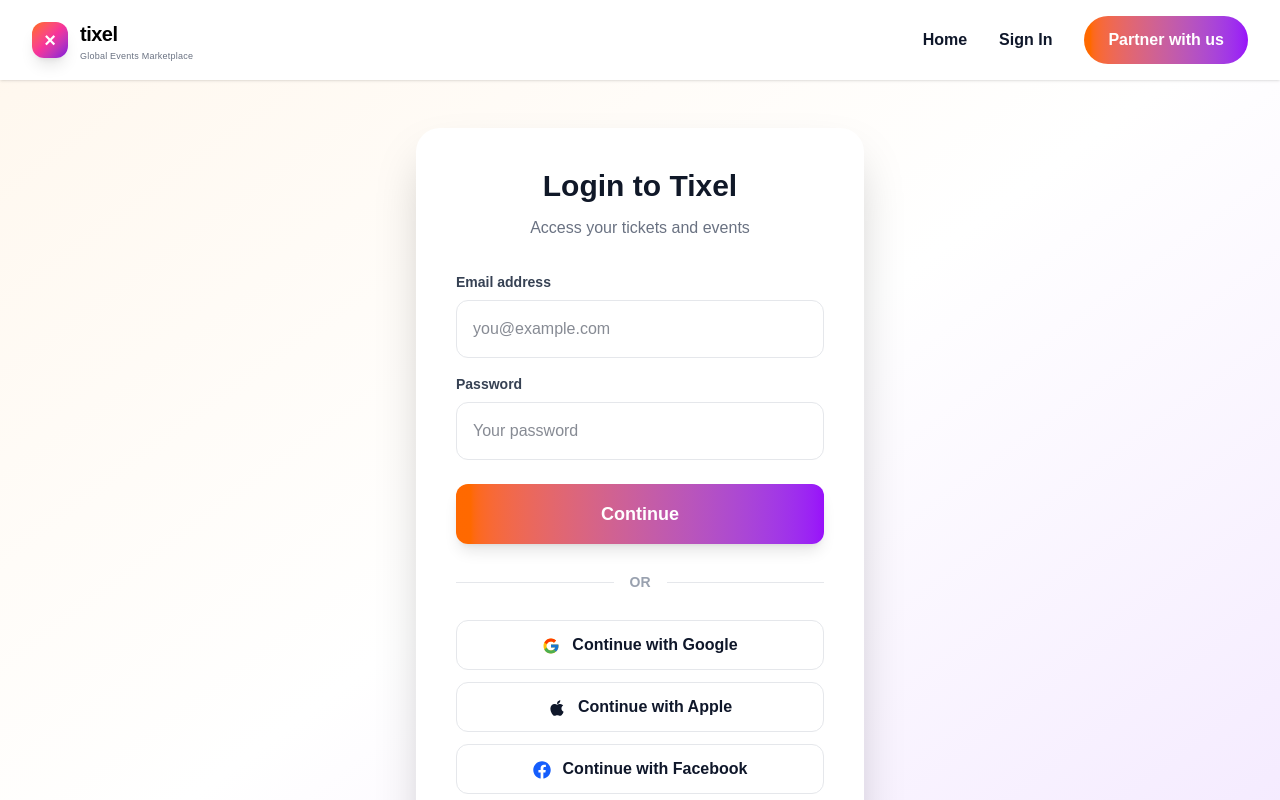
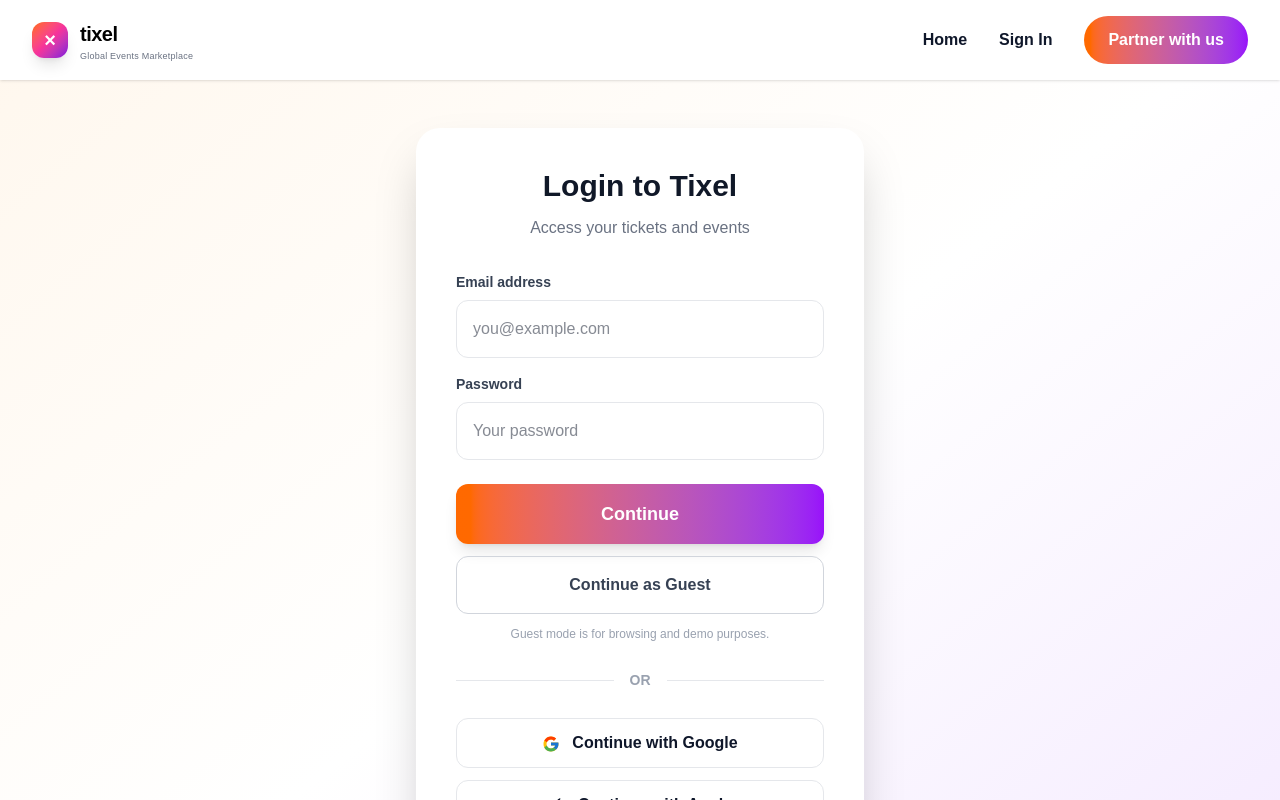
Before and after one commit to kevinmwangikimenju/global-events, a Next.js app: page /login in a window 1280 px wide. Shown: the top 800 px of the page. Built offline with nearby package versions, Linux system fonts and the light colour scheme.

Commit message:
add guest demo login

```diff
--- a/app/login/page.tsx
+++ b/app/login/page.tsx
@@ -20,8 +20,6 @@
   }
 
   // Only allow internal paths.
-  // Prevents open-redirect attacks such as:
-  // /login?redirect=https://evil-site.com
   if (!value.startsWith("/") || value.startsWith("//")) {
     return "/dashboard";
   }
@@ -56,7 +54,7 @@
   }, []);
 
   // ------------------------------------------------------------
-  // LOGIN
+  // NORMAL LOGIN
   // ------------------------------------------------------------
 
   async function handleLogin() {
@@ -64,7 +62,8 @@
       return;
     }
 
-    const cleanEmail = email.trim().toLowerCase();
+    const cleanEmail =
+      email.trim().toLowerCase();
 
     if (!cleanEmail || !password) {
       alert(
@@ -121,7 +120,10 @@
         return;
       }
 
-      if (!result?.success || !result?.user) {
+      if (
+        !result?.success ||
+        !result?.user
+      ) {
         alert(
           "Login was not completed. Please try again."
         );
@@ -151,22 +153,6 @@
 
       // --------------------------------------------------------
       // NORMAL USER
-      //
-      // VERY IMPORTANT:
-      //
-      // If the user originally clicked:
-      //
-      // /checkout/123
-      //
-      // and was sent to:
-      //
-      // /login?redirect=/checkout/123
-      //
-      // they are sent back to:
-      //
-      // /checkout/123
-      //
-      // after login.
       // --------------------------------------------------------
 
       window.location.replace(
@@ -187,6 +173,23 @@
   }
 
   // ------------------------------------------------------------
+  // GUEST / DEMO LOGIN
+  //
+  // This does NOT create a fake Supabase session.
+  // It simply lets a visitor enter the normal demo/user area.
+  // ------------------------------------------------------------
+
+  function handleGuestLogin() {
+    if (loading) {
+      return;
+    }
+
+    window.location.replace(
+      redirectPath
+    );
+  }
+
+  // ------------------------------------------------------------
   // SOCIAL LOGIN
   // ------------------------------------------------------------
 
@@ -199,13 +202,6 @@
     if (loading) {
       return;
     }
-
-    /*
-     * We use the existing browser OAuth flow.
-     *
-     * The redirect destination is carried through
-     * the OAuth callback.
-     */
 
     const safeRedirect =
       getSafeRedirect(redirectPath);
@@ -494,6 +490,36 @@
               : "Continue"}
           </button>
 
+          {/* GUEST / DEMO */}
+
+          <button
+            type="button"
+            onClick={handleGuestLogin}
+            disabled={loading}
+            className="
+              mt-3
+              w-full
+              border
+              border-gray-300
+              text-gray-700
+              py-4
+              rounded-xl
+              font-bold
+              hover:bg-gray-50
+              transition
+              disabled:opacity-60
+              disabled:cursor-not-allowed
+            "
+          >
+            Continue as Guest
+          </button>
+
+          {/* GUEST NOTICE */}
+
+          <p className="text-center text-xs text-gray-400 mt-3">
+            Guest mode is for browsing and demo purposes.
+          </p>
+
           {/* DIVIDER */}
 
           <div className="flex items-center gap-4 my-7">
```
